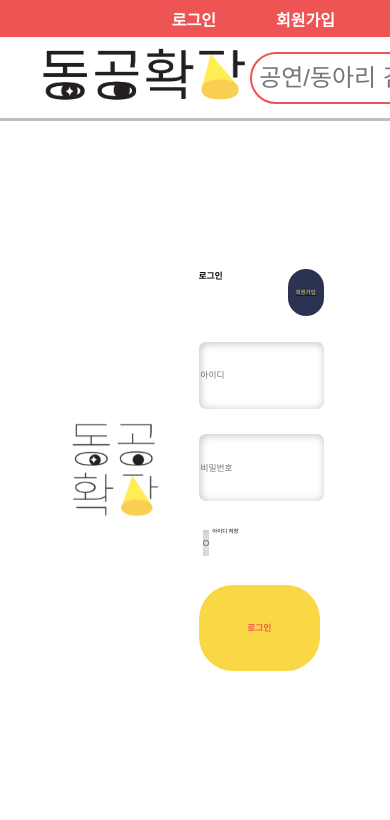
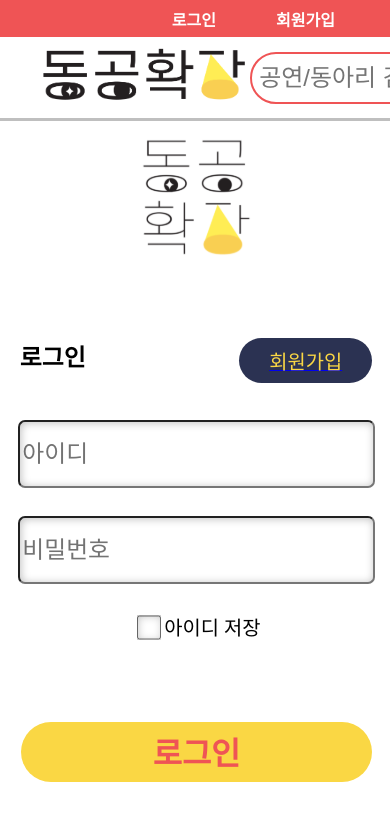
Before and after one commit to chanhk-im/pupil-dilation, a React (Create React App) app: page /login in a window 390 px wide. Shown: the top 820 px of the page. Built offline with nearby package versions, Linux system fonts and the light colour scheme; no server answers.

Commit message:
feat[#52]: login 페이지 모바일 버전

```diff
--- /dev/null
+++ b/src/components/Login/LoginFormDesktop.css
@@ -0,0 +1,112 @@
+.right-page-desktop {
+    width: calc(100vw * 455 / 1440);
+    height: calc(100vh * 416 / 820);
+    flex-shrink: 0;
+    margin-left: calc(100vw * 140 / 1440);
+    margin-top: calc(100vh * 131 / 820);
+    display: grid;
+    grid-template-columns: 5;
+    align-items: center;
+}
+
+.right-high-desktop {
+    display: flex;
+    justify-content: space-between;
+}
+
+.login-text1-desktop {
+    color: #000;
+    font-size: calc(100vw * 32 / 1440);
+    font-family: Noto Sans KR;
+    font-weight: 700;
+}
+
+.id1-desktop {
+    border: none;
+    width: calc(100vw * 448 / 1440);
+    height: calc(100vh * 63 / 820);
+    font-size: calc(100vw * 32 / 1440);
+    flex-shrink: 0;
+    border-radius: 7px;
+    background: #FFF;
+    box-shadow: 1px 1px 8px 0px rgba(0, 0, 0, 0.25) inset;
+}
+
+.id1-desktop::placeholder {
+    color: rgba(0, 0, 0, 0.55);
+    font-size: calc(100vw * 32 / 1440);
+    font-family: Noto Sans KR;
+}
+
+.password1-desktop {
+    border: none;
+    width: calc(100vw * 448 / 1440);
+    height: calc(100vh * 63 / 820);
+    font-size: calc(100vw * 32 / 1440);
+    flex-shrink: 0;
+    border-radius: 7px;
+    background: #FFF;
+    box-shadow: 1px 1px 8px 0px rgba(0, 0, 0, 0.25) inset;
+}
+
+.password1-desktop::placeholder {
+    color: rgba(0, 0, 0, 0.55);
+    font-size: calc(100vw * 32 / 1440);
+    font-family: Noto Sans KR;
+}
+
+.sign-up1-desktop {
+    border: none;
+    width: calc(100vw * 134 / 1440);
+    height: calc(100vh * 46 / 820);
+    flex-shrink: 0;
+    border-radius: 23px;
+    background: var(--theme-navy, #2B3252);
+    display: flex;
+    justify-content: center;
+    align-items: center;
+}
+
+.sign-up-text1-desktop{
+    color: var(--theme-yellow, #FAD744);
+    font-size: calc(100vw * 20 / 1440);
+    font-family: Noto Sans KR;
+}
+
+.checker-desktop {
+    display: flex;
+
+}
+
+.id-check-desktop {
+    border: none;
+    width: calc(100vw * 25 / 1440);
+    height: calc(100vh * 25 / 820);
+    flex-shrink: 0;
+    border-radius: 4px;
+    background: #FFF;
+    box-shadow: 1px 1px 8px 0px rgba(0, 0, 0, 0.25) inset;
+}
+
+.save-id-desktop {
+    color: #000;
+    font-size: calc(100vw * 20 / 1440);
+    font-family: Noto Sans KR;
+    font-weight: 300;
+}
+
+.login1-desktop {
+    border: none;
+    width: calc(100vw * 448 / 1440);
+    height: calc(100vh * 84 / 820);
+    flex-shrink: 0;
+    border-radius: 34px;
+    background: var(--theme-yellow, #FAD744);
+}
+
+.login-text2-desktop {
+    color: var(--theme-red, #EF5455);
+    font-size: calc(100vw * 32 / 1440);
+    font-family: Noto Sans KR;
+    font-weight: 700;
+}
--- /dev/null
+++ b/src/components/Login/LoginFormDesktop.js
@@ -0,0 +1,67 @@
+import React, { useState } from 'react';
+import { useNavigate, Link } from 'react-router-dom';
+import { loginUser } from '../../features/user/api/firebase_auth';
+import './LoginFormDesktop.css';
+
+function LoginForm() {
+    const navigate = useNavigate();
+    const [account, setAccount] = useState({
+        id: '',
+        password: '',
+    });
+
+    const onChangeAccount = (e) => {
+        setAccount({
+            ...account,
+            [e.target.name]: e.target.value,
+        });
+    };
+
+    const onClickButton = async () => {
+        await loginUser(account.id, account.password).then((res) => {
+            if (res) {
+                navigate('/');
+            }
+        });
+    };
+
+    return (
+        <div className="right-page-desktop">
+            <div className="right-high-desktop">
+                <div className="login-text1-desktop">로그인</div>
+                <Link className="sign-up1-desktop" to="/login/signup">
+                    <div className="sign-up-text1-desktop"> 회원가입</div>
+                </Link>
+            </div>
+            <input
+                type="text"
+                className="id1-desktop"
+                id="id"
+                name="id"
+                placeholder="아이디"
+                onChange={onChangeAccount}
+            />
+            <input
+                type="password"
+                className="password1-desktop"
+                id="password"
+                name="password"
+                placeholder="비밀번호"
+                onChange={onChangeAccount}
+            />
+            <div className="checker-desktop">
+                <input className="id-check-desktop" type="checkbox" />
+                <div className="save-id-desktop">아이디 저장</div>
+            </div>
+            <button
+                className="login1-desktop"
+                type="button"
+                onClick={onClickButton}
+            >
+                <div className="login-text2-desktop">로그인</div>
+            </button>
+        </div>
+    );
+}
+
+export default LoginForm;
--- a/src/components/Login/LoginForm.css
+++ b/src/components/Login/LoginFormMobile.css
@@ -1,87 +1,91 @@
 .right-page {
-    width: calc(100vw * 455 / 1440);
-    height: calc(100vh * 416 / 820);
+    margin-top: 80px;
+    width: 393px;
+    height: 552px;
     flex-shrink: 0;
-    margin-left: calc(100vw * 140 / 1440);
-    margin-top: calc(100vh * 131 / 820);
-    display: grid;
-    grid-template-columns: 5;
-    align-items: center;
+    /* margin-left: calc(100vw * 140 / 393);
+    margin-top: calc(100vh * 131 / 852); */
+    justify-content: center;
 }
 
 .right-high {
     display: flex;
     justify-content: space-between;
+    margin-bottom: calc(100vh * 37 / 852);
 }
 
 .login-text1 {
     color: #000;
-    font-size: calc(100vw * 32 / 1440);
+    font-size: calc(100vw * 24 / 393);
     font-family: Noto Sans KR;
     font-weight: 700;
+    margin-left: calc(100vw * 20 / 393);
 }
 
 .id1 {
-    border: none;
-    width: calc(100vw * 448 / 1440);
-    height: calc(100vh * 63 / 820);
-    font-size: calc(100vw * 32 / 1440);
+    /* border: none; */
+    width: calc(100vw * 351 / 393);
+    height: calc(100vh * 63 / 852);
+    font-size: calc(100vw * 24 / 393);
     flex-shrink: 0;
     border-radius: 7px;
     background: #FFF;
     box-shadow: 1px 1px 8px 0px rgba(0, 0, 0, 0.25) inset;
+    margin-bottom: calc(100vh * 28 / 852);
 }
 
 .id1::placeholder {
     color: rgba(0, 0, 0, 0.55);
-    font-size: calc(100vw * 32 / 1440);
+    font-size: calc(100vw * 24 / 393);
     font-family: Noto Sans KR;
 }
 
 .password1 {
-    border: none;
-    width: calc(100vw * 448 / 1440);
-    height: calc(100vh * 63 / 820);
-    font-size: calc(100vw * 32 / 1440);
+    /* border: none; */
+    width: calc(100vw * 351 / 393);
+    height: calc(100vh * 63 / 852);
+    font-size: calc(100vw * 24 / 393);
     flex-shrink: 0;
     border-radius: 7px;
     background: #FFF;
     box-shadow: 1px 1px 8px 0px rgba(0, 0, 0, 0.25) inset;
+    margin-bottom: calc(100vh * 28 / 852);
 }
 
 .password1::placeholder {
     color: rgba(0, 0, 0, 0.55);
-    font-size: calc(100vw * 32 / 1440);
+    font-size: calc(100vw * 24 / 393);
     font-family: Noto Sans KR;
 }
 
 .sign-up1 {
     border: none;
-    width: calc(100vw * 134 / 1440);
-    height: calc(100vh * 46 / 820);
+    width: calc(100vw * 134 / 393);
+    height: calc(100vh * 46 / 852);
     flex-shrink: 0;
     border-radius: 23px;
     background: var(--theme-navy, #2B3252);
     display: flex;
     justify-content: center;
     align-items: center;
+    margin-right: calc(100vw * 21 / 393);
 }
 
 .sign-up-text1 {
     color: var(--theme-yellow, #FAD744);
-    font-size: calc(100vw * 20 / 1440);
+    font-size: calc(100vw * 20 / 393);
     font-family: Noto Sans KR;
 }
 
 .checker {
     display: flex;
-
+    justify-content: center;
 }
 
 .id-check {
     border: none;
-    width: calc(100vw * 25 / 1440);
-    height: calc(100vh * 25 / 820);
+    width: calc(100vw * 25 / 393);
+    height: calc(100vh * 25 / 852);
     flex-shrink: 0;
     border-radius: 4px;
     background: #FFF;
@@ -90,15 +94,15 @@
 
 .save-id {
     color: #000;
-    font-size: calc(100vw * 20 / 1440);
+    font-size: calc(100vw * 20 / 393);
     font-family: Noto Sans KR;
     font-weight: 300;
 }
 
 .login1 {
     border: none;
-    width: calc(100vw * 448 / 1440);
-    height: calc(100vh * 84 / 820);
+    width: calc(100vw * 353 / 393);
+    height: calc(100vh * 60 / 852);
     flex-shrink: 0;
     border-radius: 34px;
     background: var(--theme-yellow, #FAD744);
@@ -106,7 +110,13 @@
 
 .login-text2 {
     color: var(--theme-red, #EF5455);
-    font-size: calc(100vw * 32 / 1440);
+    font-size: calc(100vw * 32 / 393);
     font-family: Noto Sans KR;
     font-weight: 700;
 }
+
+.button-location {
+    display: flex;
+    justify-content: center;
+    margin-top: calc(100vh * 80 / 852);
+}
--- /dev/null
+++ b/src/components/Login/LoginFormMobile.js
@@ -0,0 +1,69 @@
+import React, { useState } from 'react';
+import { useNavigate, Link } from 'react-router-dom';
+import { loginUser } from '../../features/user/api/firebase_auth';
+import './LoginFormMobile.css';
+
+function LoginForm() {
+    const navigate = useNavigate();
+    const [account, setAccount] = useState({
+        id: '',
+        password: '',
+    });
+
+    const onChangeAccount = (e) => {
+        setAccount({
+            ...account,
+            [e.target.name]: e.target.value,
+        });
+    };
+
+    const onClickButton = async () => {
+        await loginUser(account.id, account.password).then((res) => {
+            if (res) {
+                navigate('/');
+            }
+        });
+    };
+
+    return (
+        <div className="right-page">
+            <div className="right-high">
+                <div className="login-text1">로그인</div>
+                <Link className="sign-up1" to="/login/signup">
+                    <div className="sign-up-text1"> 회원가입</div>
+                </Link>
+            </div>
+            <input
+                type="text"
+                className="id1"
+                id="id"
+                name="id"
+                placeholder="아이디"
+                onChange={onChangeAccount}
+            />
+            <input
+                type="password"
+                className="password1"
+                id="password"
+                name="password"
+                placeholder="비밀번호"
+                onChange={onChangeAccount}
+            />
+            <div className="checker">
+                <input className="id-check" type="checkbox" />
+                <div className="save-id">아이디 저장</div>
+            </div>
+            <div className="button-location">
+                <button
+                    className="login1"
+                    type="button"
+                    onClick={onClickButton}
+                >
+                    <div className="login-text2">로그인</div>
+                </button>
+            </div>
+        </div>
+    );
+}
+
+export default LoginForm;
--- a/src/components/Login/LoginPage.js
+++ b/src/components/Login/LoginPage.js
@@ -1,12 +1,18 @@
 import React from 'react';
-import './LoginPage.css';
-import LoginForm from './LoginForm';
+import Desktop from '../MediaQuery/Desktop';
+import Mobile from '../MediaQuery/Mobile';
+import LoginPageDesktop from './LoginPageDesktop';
+import LoginPageMobile from './LoginPageMobile';
 
 function LoginPage() {
     return (
-        <div className="container">
-            <img className="logo" alt="pupil-dilation" src="/images/Logo.svg" />
-            <LoginForm />
+        <div>
+            <Desktop>
+                <LoginPageDesktop />
+            </Desktop>
+            <Mobile>
+                <LoginPageMobile />
+            </Mobile>
         </div>
     );
 }
--- a/src/components/Login/LoginPage.css
+++ b/src/components/Login/LoginPageDesktop.css
@@ -1,8 +1,8 @@
-.container {
+.container-desktop {
     display: flex;
 }
 
-.logo {
+.logo-desktop {
     width: calc(100vw * 333 / 1440);
     height: calc(100vh * 360 / 820);
     flex-shrink: 0;
--- /dev/null
+++ b/src/components/Login/LoginPageDesktop.js
@@ -0,0 +1,18 @@
+import React from 'react';
+import './LoginPageDesktop.css';
+import LoginFormDesktop from './LoginFormDesktop';
+
+function LoginPageDesktop() {
+    return (
+        <div className="container-desktop">
+            <img
+                className="logo-desktop"
+                alt="pupil-dilation"
+                src="/images/Logo.svg"
+            />
+            <LoginFormDesktop />
+        </div>
+    );
+}
+
+export default LoginPageDesktop;
--- /dev/null
+++ b/src/components/Login/LoginPageMobile.css
@@ -0,0 +1,17 @@
+.container-mobile {
+    display: grid;
+    grid-template-rows: 2;
+}
+
+.logo-mobile-location {
+    display: flex;
+    justify-content: center;
+    width: 393px;
+}
+
+.logo-mobile {
+    width: calc(100vw * 113 / 393);
+    height: calc(100vh * 122 / 852);
+    flex-shrink: 0;
+    margin-top: calc(100vh * 16 / 852);
+}
--- /dev/null
+++ b/src/components/Login/LoginPageMobile.js
@@ -0,0 +1,20 @@
+import React from 'react';
+import './LoginPageMobile.css';
+import LoginFormMobile from './LoginFormMobile';
+
+function LoginPageMobile() {
+    return (
+        <div className="container-mobile">
+            <div className="logo-mobile-location">
+                <img
+                    className="logo-mobile"
+                    alt="pupil-dilation"
+                    src="/images/Logo.svg"
+                />
+            </div>
+            <LoginFormMobile />
+        </div>
+    );
+}
+
+export default LoginPageMobile;
--- a/src/components/MediaQuery/Mobile.js
+++ b/src/components/MediaQuery/Mobile.js
@@ -1,7 +1,7 @@
 import { useMediaQuery } from 'react-responsive';
 
 function Mobile({ children }) {
-    const isMobile = useMediaQuery({ maxWidth: 767 });
+    const isMobile = useMediaQuery({ maxWidth: 393 });
     return isMobile ? children : null;
 }
 export default Mobile;
```
